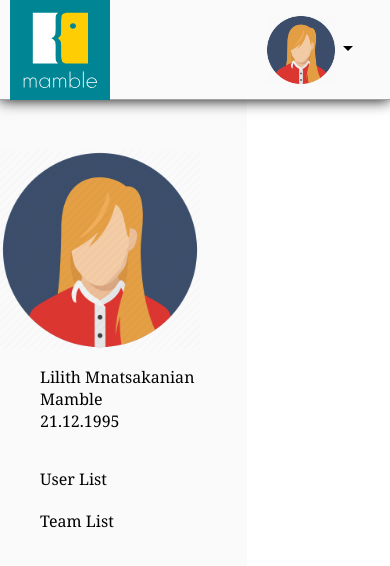
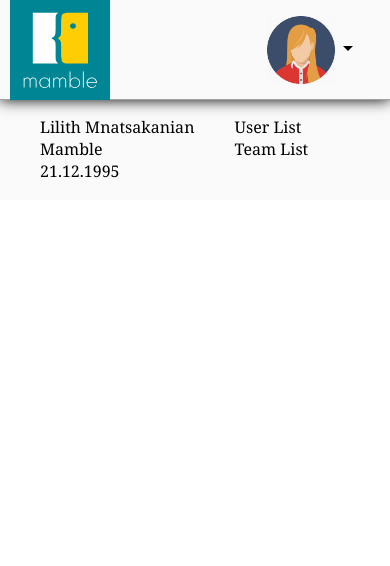
Before and after one commit to VahMats/WorkForce2, a React (Create React App) app in the folder frontend/: page / in a window 390 px wide. Shown: the top 566 px of the page. Built offline with nearby package versions, Linux system fonts and the light colour scheme.

Commit message:
Added responsiveness for user profile

```diff
--- a/frontend/src/components/UserProfile/UserProfile.css
+++ b/frontend/src/components/UserProfile/UserProfile.css
@@ -1,7 +1,7 @@
 .user {
   height: calc(100vh - 70px);
   background-color: #fafafa;
-  width: 247px;
+  width: 250px;
   border-color: #fafafa;
   display: flex;
   flex-direction: column;
@@ -18,26 +18,10 @@
   height: 200px;
 }
 
-.user-profile ul {
+.user-info ul {
   font-family: "Georgia", Serif;
   color: #000000;
   list-style: none;
-}
-.user-links ul {
-  font-family: "Georgia", Serif;
-  color: #000000;
-}
-
-.user-links ul li {
-  list-style: none;
-  cursor: pointer;
-  margin-top: 20px;
-}
-
-@media (max-width: 1490px) {
-  .side-navbar {
-    display: none;
-  }
 }
 
 Link,
@@ -48,4 +32,21 @@ a {
 
 .active-link {
   color: #008594;
+  list-style: none;
+  cursor: pointer;
 }
+@media screen and (max-width: 600px) {
+  .user {
+    width: 100%;
+    height: 100px;
+  }
+  .user-profile img {
+    display: none;
+  }
+  .user-info {
+    display: flex;
+    flex-direction: row;
+    justify-content: baseline;
+    margin-top: -50px;
+  }
+}
--- a/frontend/src/components/UserProfile/UserProfile.js
+++ b/frontend/src/components/UserProfile/UserProfile.js
@@ -18,15 +18,14 @@ function UserProfile() {
                  WomanIcon
                 }
           />
+        <div className="user-info">
           <ul>
             <li>  Lilith Mnatsakanian </li>
             <li>  Mamble </li>
             {/* {userData.isAdmin ? "Dashboard" : userData.teamName} */}
             <li>  21.12.1995 </li>
           </ul>
-          </div>
-<div className="user-links">
-        <ul>
+          <ul>
           <NavLink activeClassName="active-link" to="/userslist">
             <li>User List</li>
           </NavLink>
@@ -35,6 +34,7 @@ function UserProfile() {
           </NavLink>
           </ul>
           </div>
+          </div>
       </nav>
     </>
   );
```
